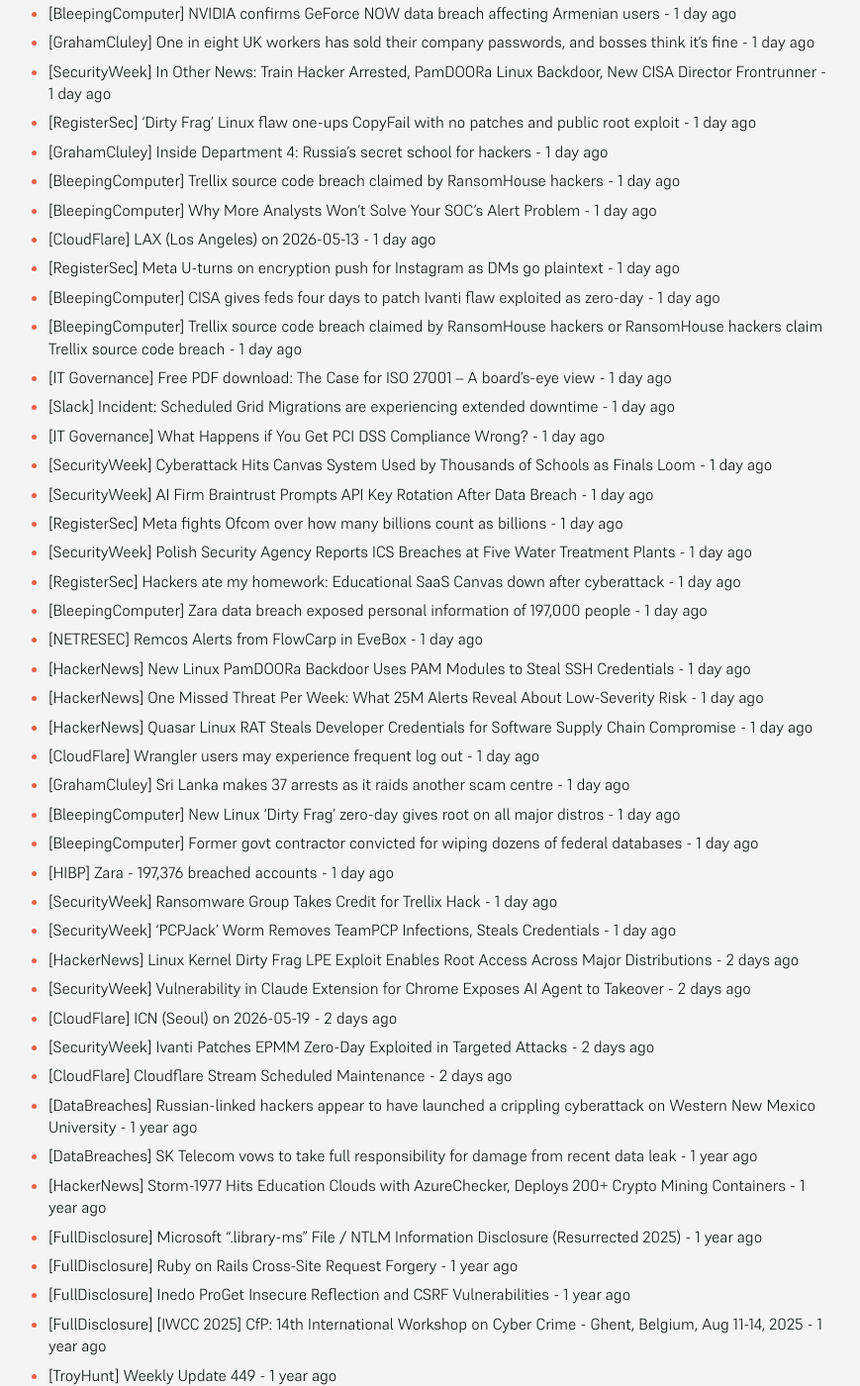
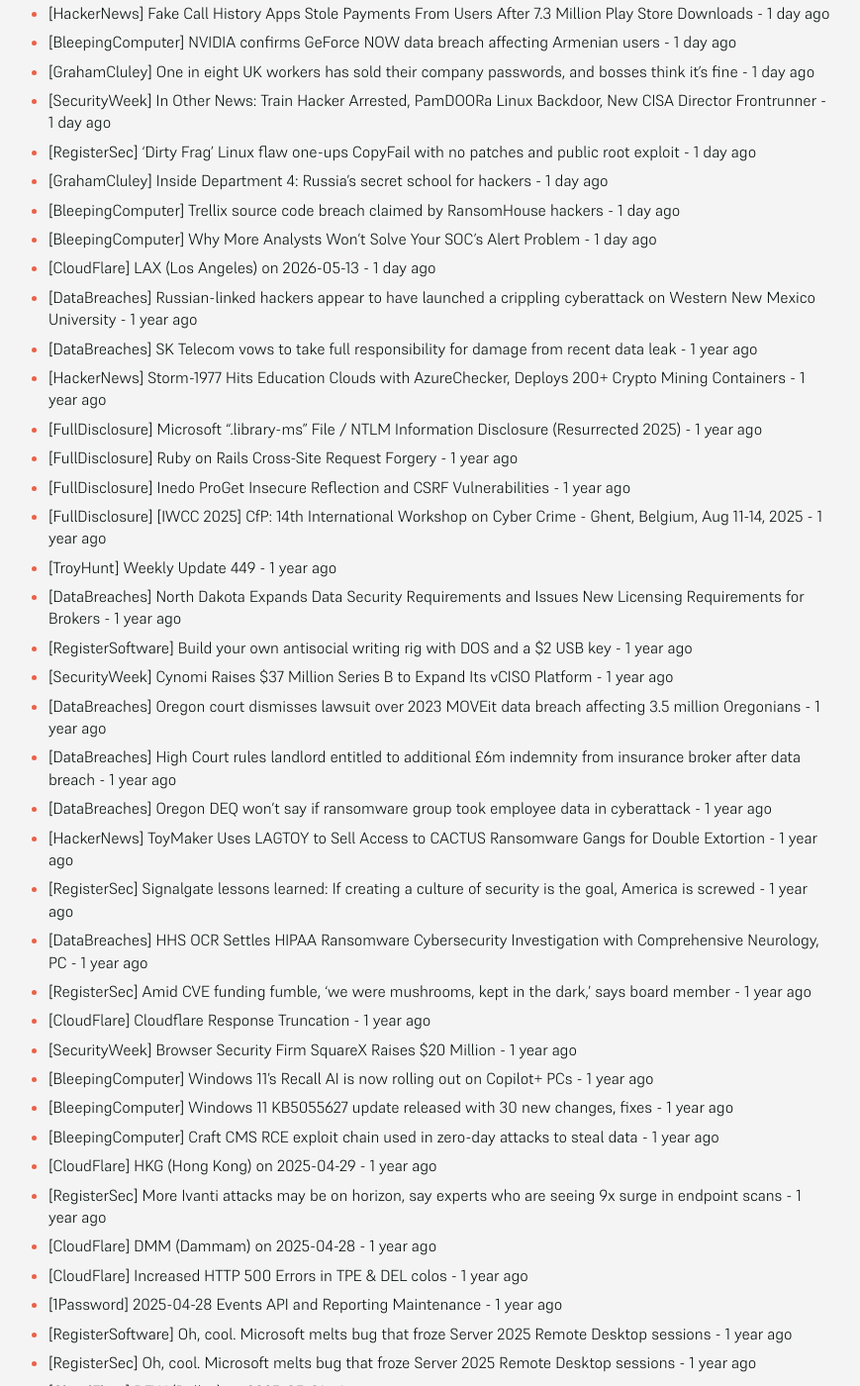
Before and after one commit to SecOpsNews/news, a Jekyll site: the page built from index.md, in a window 1280 px wide and 1400 px high, scrolled down 765 px. Shown: the whole window at 99% size, without its empty margins (215-1084 px from the left). Built offline with Jekyll 4.4.1, drawn with Linux system fonts in a browser that asks for light colours; some of the changed text lies outside the part shown.

Commit message:
New Feed

```diff
--- a/index.md
+++ b/index.md
@@ -9,13 +9,14 @@ description: Latest Updates
 
 <!-- SecOps start -->
 
-- [CloudFlare] SYD (Sydney) on 2026-05-11 - 2 hours ago
-- [CloudFlare] Network Performance Issues - 4 hours ago
-- [BleepingComputer] JDownloader site hacked to replace installers with Python RAT malware - 13 hours ago
-- [BleepingComputer] Fake OpenAI repository on Hugging Face pushes infostealer malware - 18 hours ago
-- [RegisterSoftware] macOS 27 threatens to bury Time Capsule, FOSS brings a shovel - 19 hours ago
-- [CloudFlare] LHR (London) on 2026-05-12 - 19 hours ago
-- [HackerNews] cPanel, WHM Release Fixes for Three New Vulnerabilities — Patch Now - 23 hours ago
+- [HackerNews] Ollama Out-of-Bounds Read Vulnerability Allows Remote Process Memory Leak - 48 minutes ago
+- [CloudFlare] SYD (Sydney) on 2026-05-11 - 7 hours ago
+- [CloudFlare] Network Performance Issues - 10 hours ago
+- [BleepingComputer] JDownloader site hacked to replace installers with Python RAT malware - 18 hours ago
+- [BleepingComputer] Fake OpenAI repository on Hugging Face pushes infostealer malware - 1 day ago
+- [RegisterSoftware] macOS 27 threatens to bury Time Capsule, FOSS brings a shovel - 1 day ago
+- [CloudFlare] LHR (London) on 2026-05-12 - 1 day ago
+- [HackerNews] cPanel, WHM Release Fixes for Three New Vulnerabilities — Patch Now - 1 day ago
 - [AWS] Service is operating normally: [RESOLVED] Increased Error Rate and Latency - 1 day ago
 - [CloudFlare] WAW (Warsaw) on 2026-05-08 - 1 day ago
 - [CloudFlare] PHX (Phoenix) on 2026-05-12 - 1 day ago
@@ -33,34 +34,6 @@ description: Latest Updates
 - [BleepingComputer] Trellix source code breach claimed by RansomHouse hackers - 1 day ago
 - [BleepingComputer] Why More Analysts Won’t Solve Your SOC’s Alert Problem - 1 day ago
 - [CloudFlare] LAX (Los Angeles) on 2026-05-13 - 1 day ago
-- [RegisterSec] Meta U-turns on encryption push for Instagram as DMs go plaintext - 1 day ago
-- [BleepingComputer] CISA gives feds four days to patch Ivanti flaw exploited as zero-day - 1 day ago
-- [BleepingComputer] Trellix source code breach claimed by RansomHouse hackers or RansomHouse hackers claim Trellix source code breach - 1 day ago
-- [IT Governance] Free PDF download: The Case for ISO 27001 – A board’s-eye view - 1 day ago
-- [Slack] Incident: Scheduled Grid Migrations are experiencing extended downtime - 1 day ago
-- [IT Governance] What Happens if You Get PCI DSS Compliance Wrong? - 1 day ago
-- [SecurityWeek] Cyberattack Hits Canvas System Used by Thousands of Schools as Finals Loom - 1 day ago
-- [SecurityWeek] AI Firm Braintrust Prompts API Key Rotation After Data Breach - 1 day ago
-- [RegisterSec] Meta fights Ofcom over how many billions count as billions - 1 day ago
-- [SecurityWeek] Polish Security Agency Reports ICS Breaches at Five Water Treatment Plants - 1 day ago
-- [RegisterSec] Hackers ate my homework: Educational SaaS Canvas down after cyberattack - 1 day ago
-- [BleepingComputer] Zara data breach exposed personal information of 197,000 people - 1 day ago
-- [NETRESEC] Remcos Alerts from FlowCarp in EveBox - 1 day ago
-- [HackerNews] New Linux PamDOORa Backdoor Uses PAM Modules to Steal SSH Credentials - 1 day ago
-- [HackerNews] One Missed Threat Per Week: What 25M Alerts Reveal About Low-Severity Risk - 1 day ago
-- [HackerNews] Quasar Linux RAT Steals Developer Credentials for Software Supply Chain Compromise - 1 day ago
-- [CloudFlare] Wrangler users may experience frequent log out - 1 day ago
-- [GrahamCluley] Sri Lanka makes 37 arrests as it raids another scam centre - 1 day ago
-- [BleepingComputer] New Linux 'Dirty Frag' zero-day gives root on all major distros - 1 day ago
-- [BleepingComputer] Former govt contractor convicted for wiping dozens of federal databases - 1 day ago
-- [HIBP] Zara - 197,376 breached accounts - 1 day ago
-- [SecurityWeek] Ransomware Group Takes Credit for Trellix Hack - 1 day ago
-- [SecurityWeek] ‘PCPJack’ Worm Removes TeamPCP Infections, Steals Credentials - 1 day ago
-- [HackerNews] Linux Kernel Dirty Frag LPE Exploit Enables Root Access Across Major Distributions - 2 days ago
-- [SecurityWeek] Vulnerability in Claude Extension for Chrome Exposes AI Agent to Takeover - 2 days ago
-- [CloudFlare] ICN (Seoul) on 2026-05-19 - 2 days ago
-- [SecurityWeek] Ivanti Patches EPMM Zero-Day Exploited in Targeted Attacks - 2 days ago
-- [CloudFlare] Cloudflare Stream Scheduled Maintenance - 2 days ago
 - [DataBreaches] Russian-linked hackers appear to have launched a crippling cyberattack on Western New Mexico University - 1 year ago
 - [DataBreaches] SK Telecom vows to take full responsibility for damage from recent data leak - 1 year ago
 - [HackerNews] Storm-1977 Hits Education Clouds with AzureChecker, Deploys 200+ Crypto Mining Containers - 1 year ago
```
